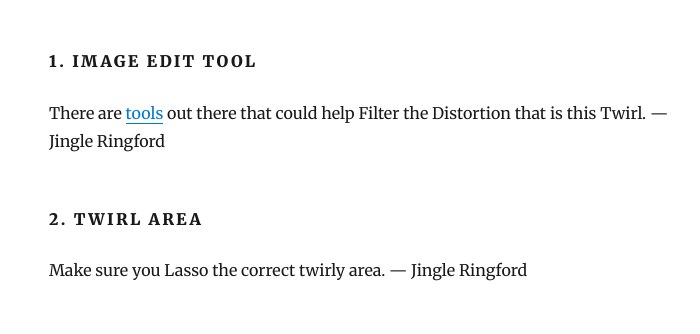
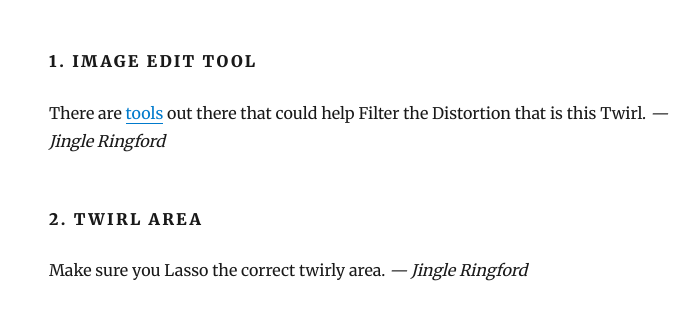
Before and after one commit to colbertz2/web-blog, a Gatsby site: page /holiday-hack-2020/objectives/1/ in a window 1280 px wide. Shown: the part 2288-2622 px from the top of the page, 276-976 px from the left. Built offline with nearby package versions, Linux system fonts and the light colour scheme; Gatsby itself is replaced by a stand-in of ours; some packages are replaced by stand-ins of ours.

Commit message:
Italicize hint sources

```diff
--- a/content/blog/holiday-hack-2020/objectives/1/index.md
+++ b/content/blog/holiday-hack-2020/objectives/1/index.md
@@ -26,11 +26,11 @@ There is a photo of Santa's Desk on that billboard with his personal gift list.
 ### Hints
 #### 1. Image Edit Tool
 There are [tools](https://www.photopea.com/) out there that could help Filter the Distortion that is this Twirl.
-&mdash; Jingle Ringford
+_&mdash; Jingle Ringford_
 
 #### 2. Twirl Area
 Make sure you Lasso the correct twirly area.
-&mdash; Jingle Ringford
+_&mdash; Jingle Ringford_
 
 
 ### Solution
```
